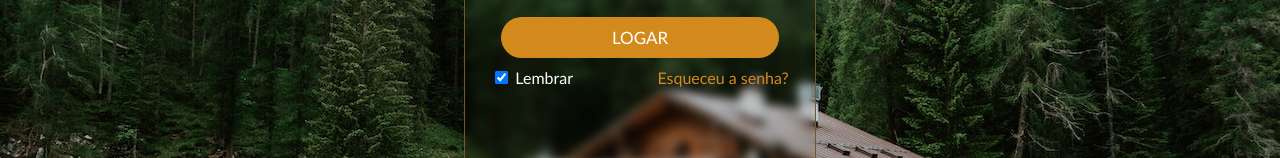
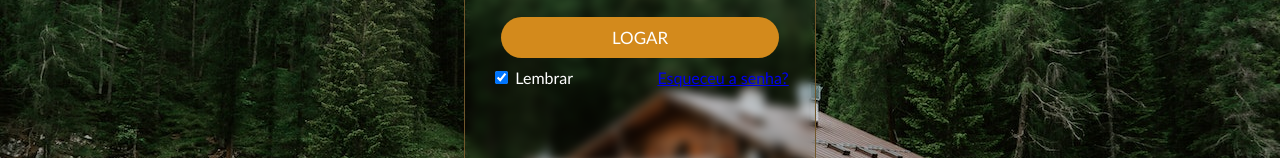
Before and after one commit to victorsantos-jobs/html-css-javascript-bootstrap-tailwindcss, a plain HTML site: page template_login_moderno/index.html in a window 1280 px wide. Shown: the part 356-514 px from the top of the page. Drawn offline with Linux system fonts and the light colour scheme.

Commit message:
Add files via upload

```diff
--- a/template_login_moderno/index.html
+++ b/template_login_moderno/index.html
@@ -19,7 +19,8 @@
                 <span>Lembrar</span>
             </div>
             <div class="forgot">
-                <span>Esqueceu a senha?</span>
+                <span><a href="/esqueceu-a-senha.html">Esqueceu a senha?</a></span>
+
             </div>
         </div>
     </div>
```
Also changed, not shown: 1 other file.
